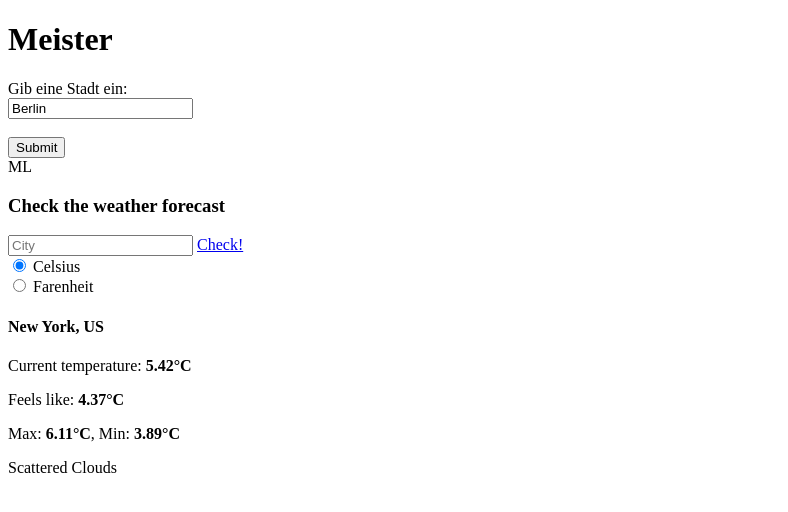
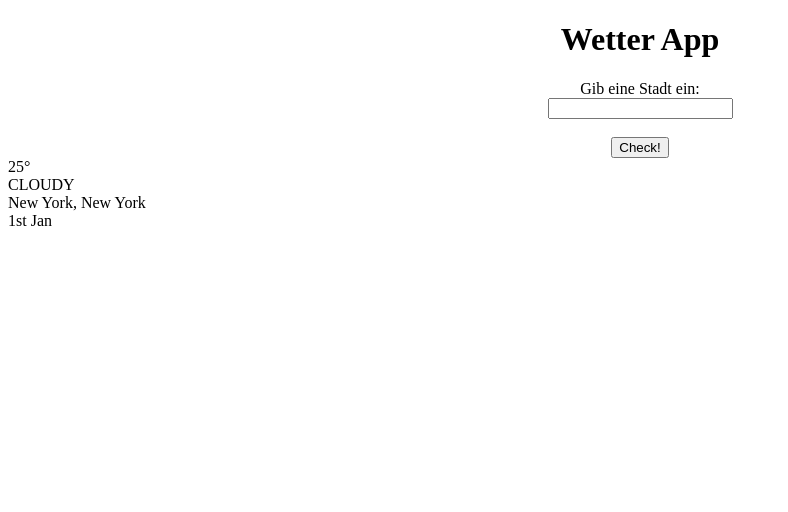
Before and after one commit to tsidlr/weather_app, a Flask app: page /weather in a window 1280 px wide. Shown: the top 512 px of the page, without its empty margins (0-788 px from the left). Run offline with Flask 2, Linux system fonts and the light colour scheme.

Commit message:
paar layout verschönerungen

```diff
--- a/templates/home.html
+++ b/templates/home.html
@@ -4,12 +4,13 @@
     <meta charset="UTF-8">
     <meta http-equiv="X-UA-Compatible" content="IE=edge">
     <meta name="viewport" content="width=device-width, initial-scale=1.0">
-    <title>Document</title>
+    <title>Home</title>
 </head>
 <body>
 
     <h1>Willkommen auf der Home Seite</h1>
     <a href="/weather">Wetter</a>
+    <a href="/test">Test-Seite</a>
 
 </body>
 </html>
--- a/templates/weather.html
+++ b/templates/weather.html
@@ -4,81 +4,42 @@
     <meta charset="UTF-8">
     <meta http-equiv="X-UA-Compatible" content="IE=edge">
     <meta name="viewport" content="width=device-width, initial-scale=1.0">
-    <title>Document</title>
+
+
+    <title>Wetter</title>
 </head>
 <body>
+  <div style="text-align: center">
 
-<h1> Meister </h1>
+    <h1> Wetter App </h1>
 
-<form action="/weather" method = "POST">
-    <label for="Stadt">Gib eine Stadt ein:</label><br>
-    <input type="text" name="Stadt" value="Berlin"><br><br>
+    <form action="/weather" method = "POST">
+      <label for="Stadt">Gib eine Stadt ein:</label><br>
+      <input type="text" name="Stadt"><br><br>
+      <input type="submit" value="Check!">
+    </form>
 
-    <input type="submit" value="Submit">
-  </form>
-  ML
-<section class="vh-100">
-  <div class="container py-5 h-100">
+  <!-- Ausgabe für die Stadteingabe -->
+  {% if city  %}
+  <h2>Stadt: {{city}}</h2>
+  <h2>Status: {{weather_description}}</h2>
+  <h2>Temperatur: {{temperature}} °C</h2>
+  {% endif  %}
 
-    <div class="row d-flex justify-content-center align-items-center h-100">
-      <div class="col-md-8 col-lg-6 col-xl-4">
-
-        <h3 class="mb-4 pb-2 fw-normal">Check the weather forecast</h3>
-
-        <div class="input-group rounded mb-3">
-          <input type="search" class="form-control rounded" placeholder="City" aria-label="Search"
-            aria-describedby="search-addon" />
-          <a href="#!" type="button">
-            <span class="input-group-text border-0 fw-bold" id="search-addon">
-              Check!
-            </span>
-          </a>
-        </div>
-
-        <div class="mb-4 pb-2">
-          <div class="form-check form-check-inline">
-            <input class="form-check-input" type="radio" name="inlineRadioOptions" id="inlineRadio1"
-              value="option1" checked />
-            <label class="form-check-label" for="inlineRadio1">Celsius</label>
-          </div>
-
-          <div class="form-check form-check-inline">
-            <input class="form-check-input" type="radio" name="inlineRadioOptions" id="inlineRadio2"
-              value="option2" />
-            <label class="form-check-label" for="inlineRadio2">Farenheit</label>
-          </div>
-        </div>
-
-        <div class="card shadow-0 border">
-          <div class="card-body p-4">
-
-            <h4 class="mb-1 sfw-normal">New York, US</h4>
-            <p class="mb-2">Current temperature: <strong>5.42°C</strong></p>
-            <p>Feels like: <strong>4.37°C</strong></p>
-            <p>Max: <strong>6.11°C</strong>, Min: <strong>3.89°C</strong></p>
-
-            <div class="d-flex flex-row align-items-center">
-              <p class="mb-0 me-4">Scattered Clouds</p>
-              <i class="fas fa-cloud fa-3x" style="color: #eee;"></i>
-            </div>
-
-          </div>
-        </div>
-
-      </div>
+</div>
+<article class="widget">
+  <div class="weatherIcon"><i class="wi wi-day-cloudy"></i></div>
+  <div class="weatherInfo">
+    <div class="temperature"><span>25&deg;</span></div>
+    <div class="description">
+      <div class="weatherCondition">CLOUDY</div>
+      <div class="place">New York, New York</div>
     </div>
-
   </div>
-</section>
+  <div class="date">1st Jan</div>
+</article>
 
 
 
-
-  {% if city  %}
-  <h1>Stadt: {{city}}</h1>
-  <h1>Status: {{weather_description}}</h1>
-  <h1>Temperatur: {{temperature}}</h1>
-  {% endif  %}
-
 </body>
 </html>
--- a/weather_api.py
+++ b/weather_api.py
@@ -30,6 +30,6 @@ def getWeather (breitenGrad, längenGrad):
         print("Wetterbeschreibung: " + weather_description)
         print("Temperatur: " + str(temperature))
 
-        return city,weather_description,temperature
+        return city, weather_description, temperature
     else:
         print("Fehler")
```
Also changed, not shown: templates/test.html (added, +66 -0 lines).
